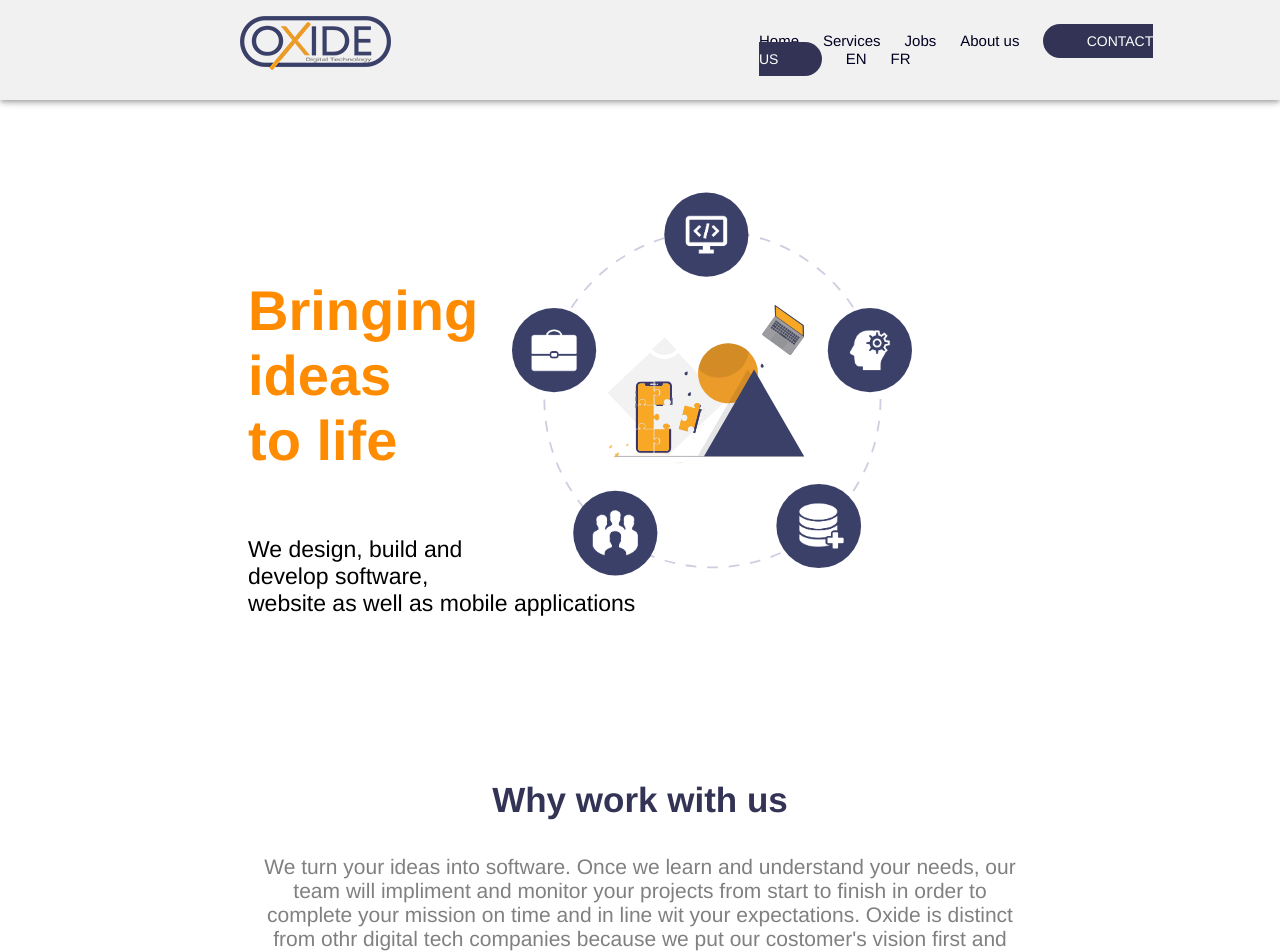
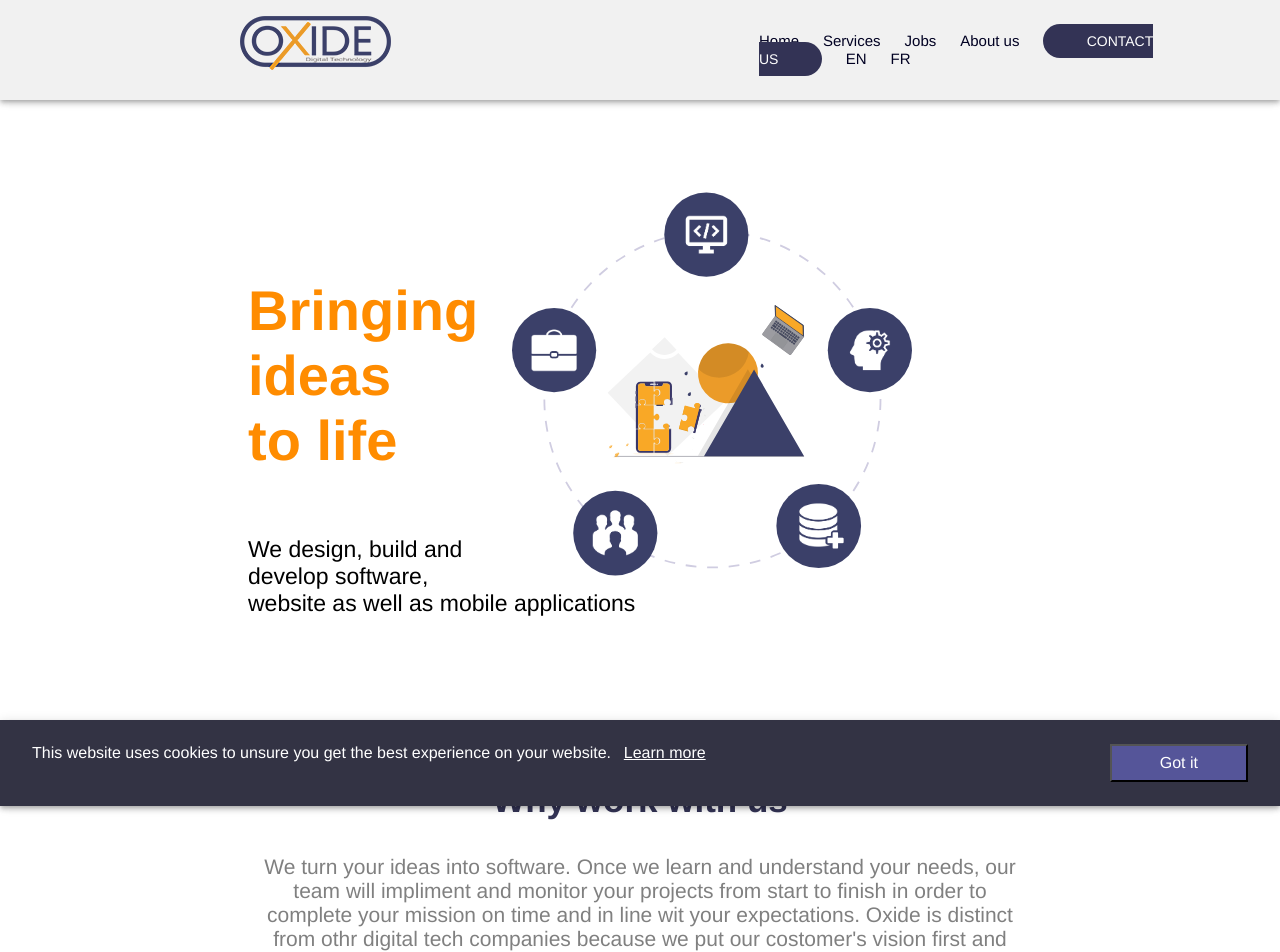
Before and after one commit to CarmelBasome/oxide-digital-tech, a React (Create React App) app: page / in a window 1280 px wide. Shown: the top 952 px of the page. Built offline with nearby package versions, Linux system fonts and the light colour scheme.

Commit message:
First commit

```diff
--- a/src/App.css
+++ b/src/App.css
@@ -260,3 +260,26 @@ div5-h3 {
     margin-left: 6rem;
     float: left;
 }
+
+.footer-float {
+    float: right;
+}
+
+.footer-button {
+    color: white;
+    font-size: 16px;
+    padding: 0.5rem 3rem;
+    margin-right: 2rem;
+    background-color: #559;
+}
+
+.footer-button:hover {
+    color: white;
+    text-decoration: underline;
+    background-color: #889;
+}
+
+a {
+    color: white;
+    margin-left: 0.8rem;
+}
--- a/src/App.js
+++ b/src/App.js
@@ -7,17 +7,26 @@ import Business from './components/Business';
 import Services from './components/Services';
 import Job from './components/Job';
 
-import {  AppBar } from '@mui/material';
+import {  AppBar, Typography, Card, CardMedia } from '@mui/material';
+import { Button } from '@mui/material';
 import Industries from './components/Industries';
 import Last_div from './components/Last_div';
 
 function App() {
   return <div>
-
     <AppBar>
       <Nav />
     </AppBar>
     <Idea />
+    <AppBar color='default' className="footer">
+      <div className='footerBackground'>
+        This website uses cookies to unsure you get the best experience on your website.
+        <a href='#'>Learn more</a>
+        <div className='footer-float'>
+          <button className='footer-button'>Got it</button>
+        </div>
+      </div>
+    </AppBar>
     <Wwwus />
     <Business />
     <Services />
--- a/src/index.css
+++ b/src/index.css
@@ -59,3 +59,12 @@
     color: white;
     margin-top: 5rem;
 }
+
+.footerBackground {
+    color: white;
+    background-color: #334;
+    padding: 1.5rem 0rem 1.5rem 2rem;
+}
+.footer {
+    margin-top: 45rem;
+}
```
